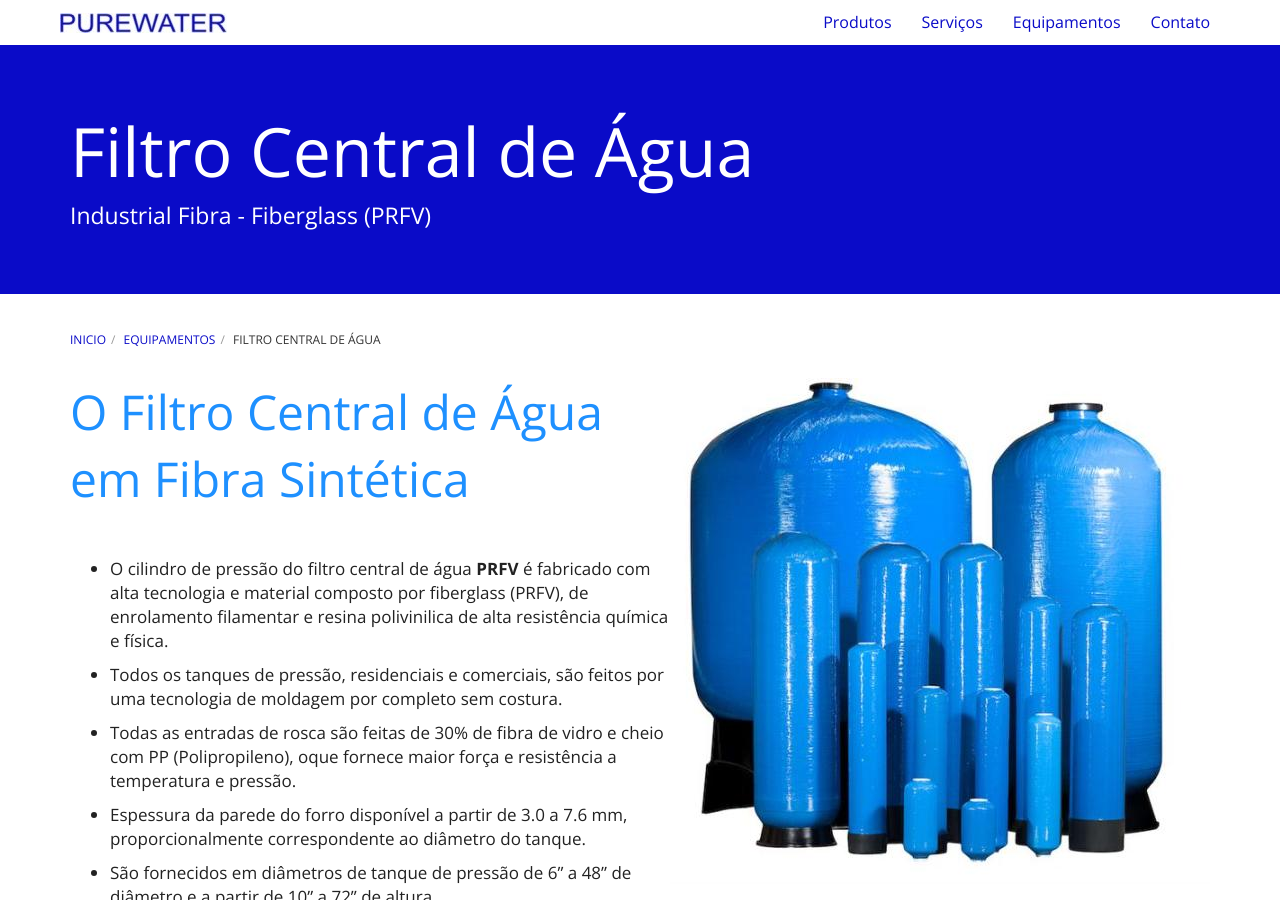
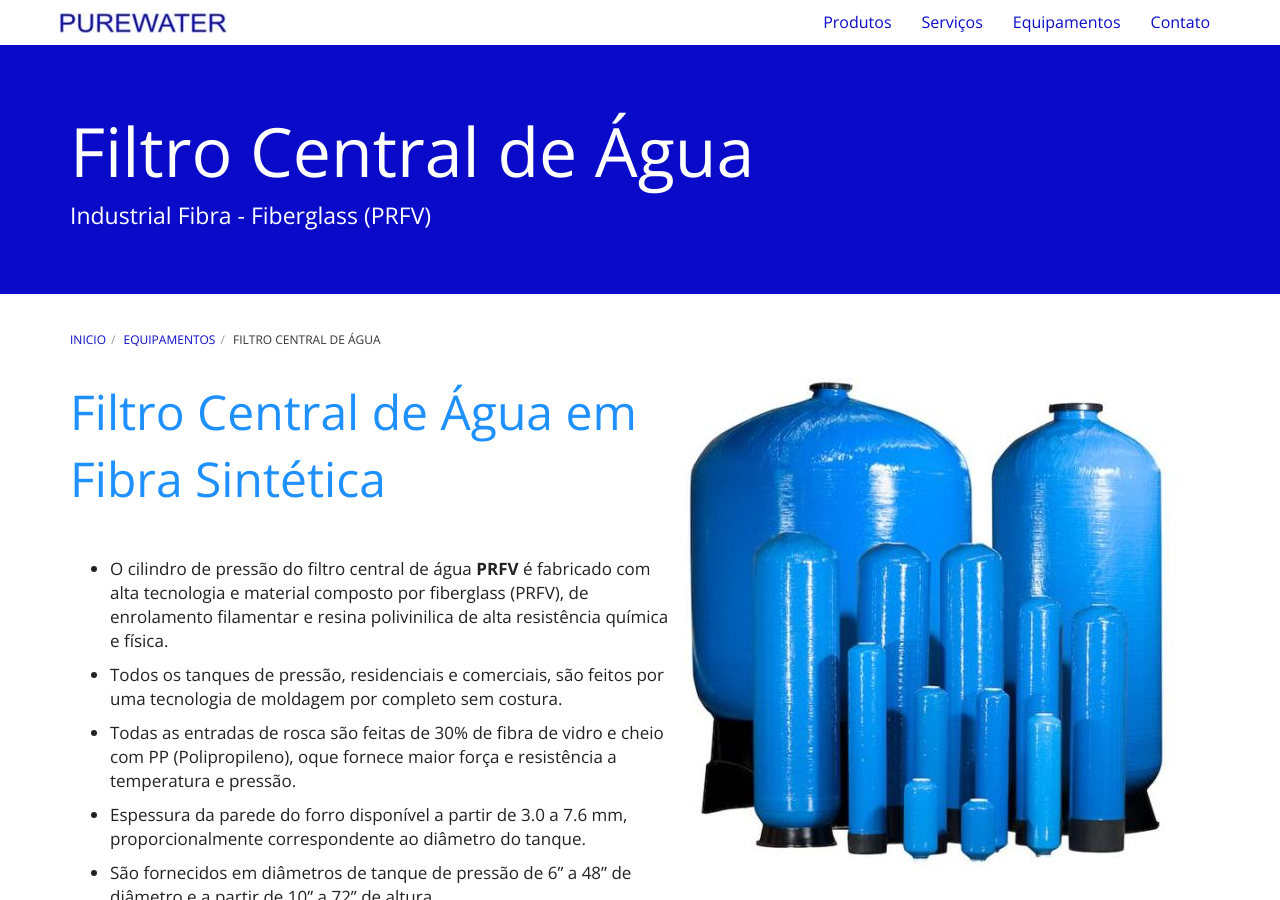
Before and after one commit to purewaterefluentes/purewaterefluentes.github.io, a Jekyll site: the page built from equipamentos/filtro-central-de-agua-industrial-fibra-fiberglass.md, in a window 1280 px wide and 900 px high. Built offline with Jekyll 4.4.1, drawn with Linux system fonts in a browser that asks for light colours; nearby versions of some CDN libraries; library files that are not in the unit come from our copies.

Commit message:
Update filtro-central-de-agua-industrial-fibra-fiberglass.md

```diff
--- a/equipamentos/filtro-central-de-agua-industrial-fibra-fiberglass.md
+++ b/equipamentos/filtro-central-de-agua-industrial-fibra-fiberglass.md
@@ -7,7 +7,7 @@
 
 <img class="img-responsive pull-right" style="max-width: 50%;" src="../../website/images/cyber_tank.jpg" alt="Filtro de Agua em Fiberglass">
 
-<font color="#1E90FF" size="10">O Filtro Central de Água em Fibra Sintética</font>
+<font color="#1E90FF" size="10" aling="center">Filtro Central de Água em Fibra Sintética</font>
 <br />
 
 - O cilindro de pressão do filtro central de água **PRFV** é fabricado com alta tecnologia e material composto por fiberglass (PRFV), de enrolamento filamentar e resina polivinilica de alta resistência química e física.
```
